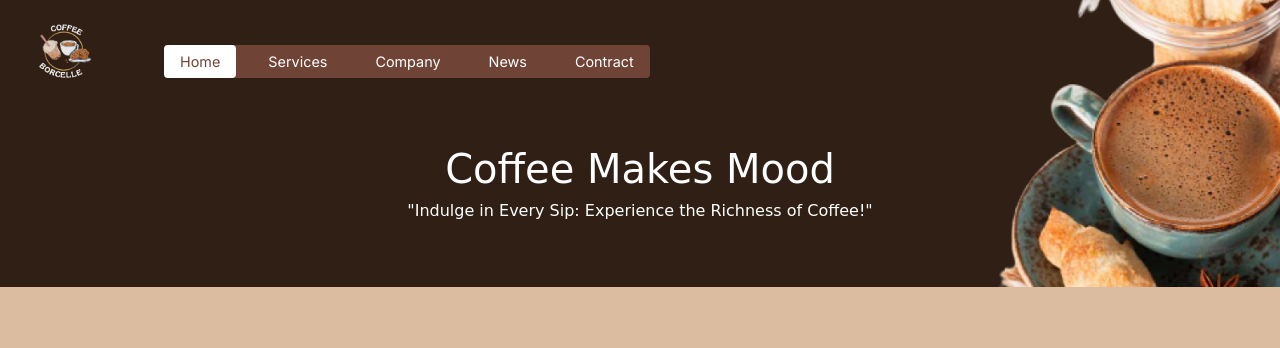
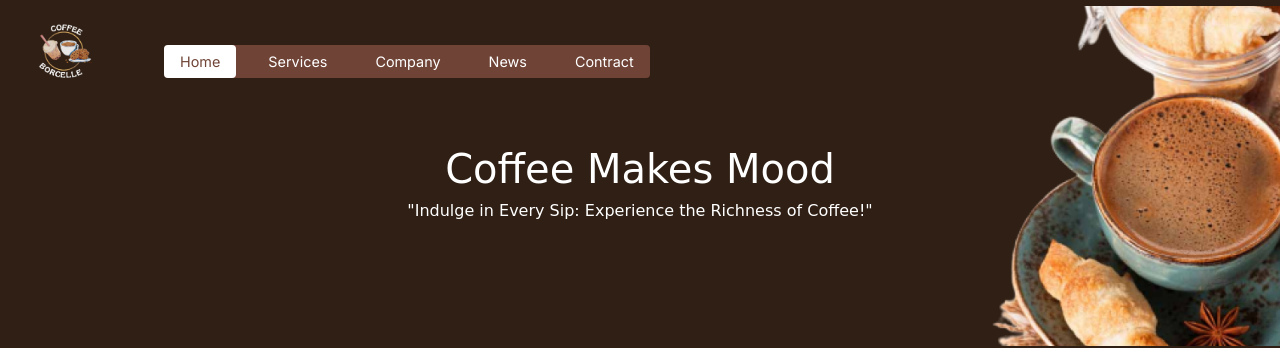
Before and after one commit to dev-rafiu/coffee-borcelle, a website built with Vite: page index.html in a window 1280 px wide. Shown: the top 348 px of the page. Built offline with nearby package versions, Linux system fonts and the light colour scheme; grey boxes are pictures that could not be loaded; a web font is replaced by a local one.

Commit message:
increase padding bottom of header__container-bottom

```diff
--- a/style.css
+++ b/style.css
@@ -132,7 +132,7 @@ h2 {
 }
 
 .header__container-bottom {
-  padding: 1rem 0 4rem 0;
+  padding: 1rem 0 8rem 0;
   text-align: center;
 }
 
```
